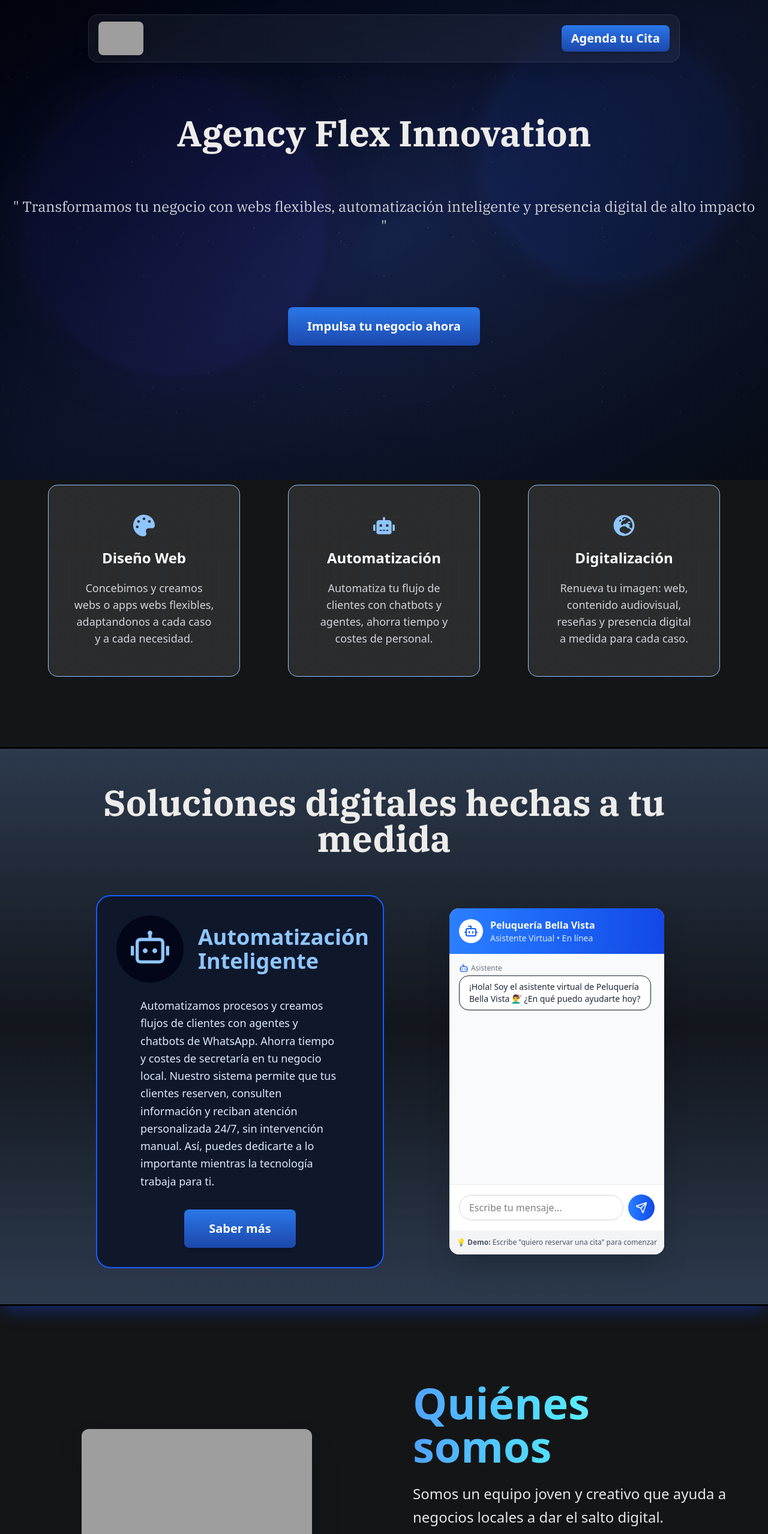
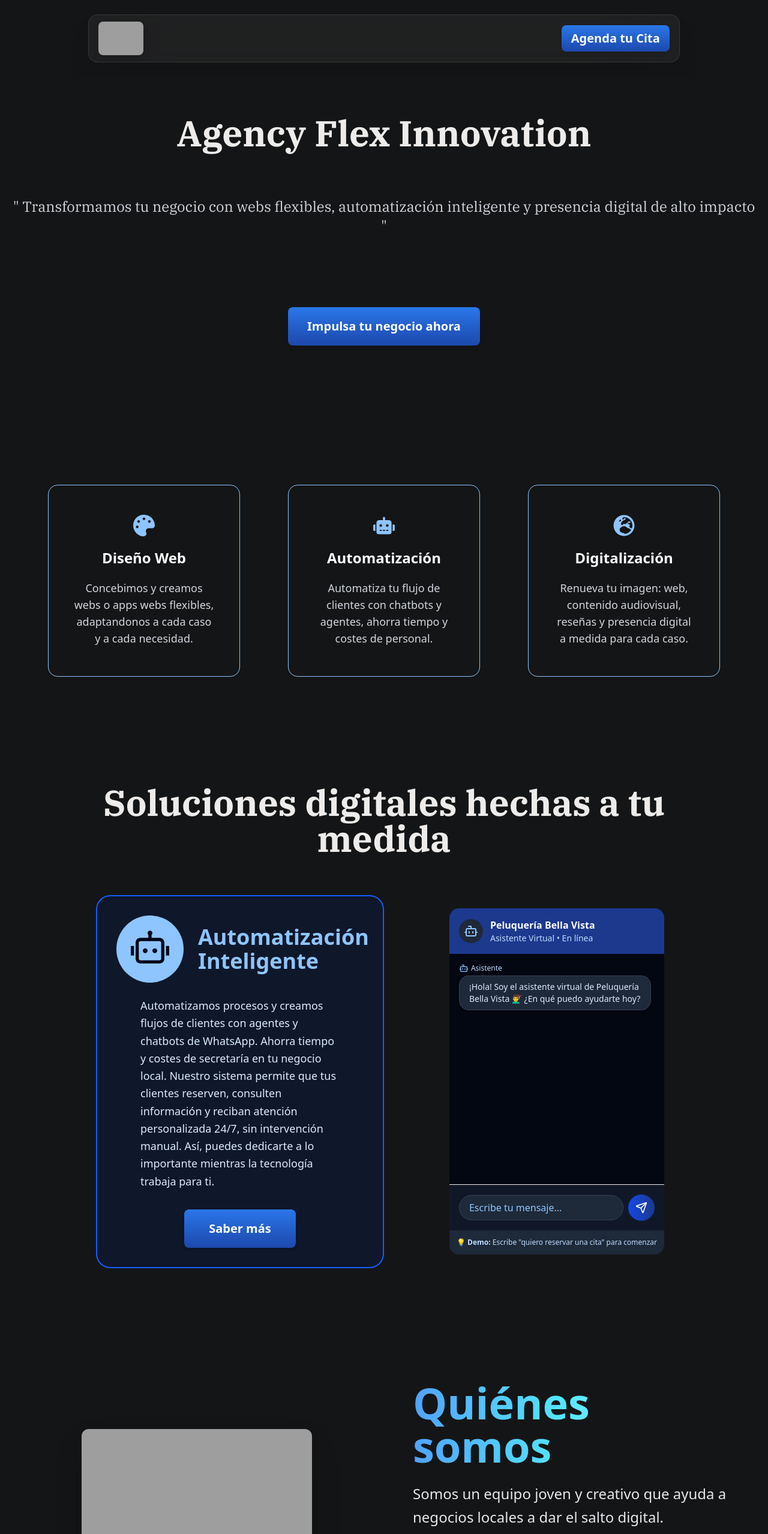
Before and after one commit to efeluxy/digital-agencyflexinnovations-personal, a React (Vite) app: page / in a window 1280 px wide. Shown: the top 2557 px of the page at 60% size. Built offline with nearby package versions, Linux system fonts and the light colour scheme; grey boxes are pictures that could not be loaded.

Commit message:
Cambios estructurales generales
Eliminación de fondos y shadows innecesarios y creación de la estructura del footer.

```diff
--- a/src/components/ChatBot.tsx
+++ b/src/components/ChatBot.tsx
@@ -407,16 +407,16 @@
   };
 
   return (
-    <div className="md:max-w-md mx-auto bg-white rounded-2xl shadow-2xl overflow-hidden">
+  <div className="md:max-w-md mx-auto bg-gray-900 rounded-2xl overflow-hidden">
       {/* Header */}
-      <div className="bg-gradient-to-r from-blue-500 to-blue-700 p-4">
+  <div className="bg-blue-900 p-4">
         <div className="flex items-center">
-          <div className="w-10 h-10 bg-white rounded-full flex items-center justify-center mr-3">
-            <Bot className="w-6 h-6 text-blue-600" />
+          <div className="w-10 h-10 bg-gray-800 rounded-full flex items-center justify-center mr-3">
+            <Bot className="w-6 h-6 text-blue-300" />
           </div>
           <div>
             <h2 className="text-white font-semibold">Peluquería Bella Vista</h2>
-            <p className="text-blue-100 text-sm">
+            <p className="text-blue-200 text-sm">
               Asistente Virtual • En línea
             </p>
           </div>
@@ -424,7 +424,7 @@
       </div>
 
       {/* Messages */}
-      <div className="h-96 overflow-y-auto p-4 space-y-4 bg-gray-50">
+  <div className="h-96 overflow-y-auto p-4 space-y-4 bg-gray-950">
         {messages.map((message) => (
           <div
             key={message.id}
@@ -435,22 +435,22 @@
             <div className="max-w-xs">
               {message.sender === "bot" && (
                 <div className="flex items-center mb-1">
-                  <Bot className="w-4 h-4 text-blue-600 mr-1" />
-                  <span className="text-xs text-gray-500">Asistente</span>
+                  <Bot className="w-4 h-4 text-blue-300 mr-1" />
+                  <span className="text-xs text-blue-200">Asistente</span>
                 </div>
               )}
               {message.sender === "user" && (
                 <div className="flex items-center justify-end mb-1">
-                  <span className="text-xs text-gray-500">Tú</span>
-                  <User className="w-4 h-4 text-green-600 ml-1" />
+                  <span className="text-xs text-green-200">Tú</span>
+                  <User className="w-4 h-4 text-green-300 ml-1" />
                 </div>
               )}
 
               <div
                 className={`rounded-2xl px-4 py-2 ${
                   message.sender === "user"
-                    ? "bg-gradient-to-r from-blue-500 to-blue-700 text-white"
-                    : "bg-white text-gray-800 shadow-sm border"
+                    ? "bg-gradient-to-r from-blue-700 to-blue-900 text-white"
+                    : "bg-gray-800 text-blue-100 shadow-sm border border-gray-700"
                 }`}
               >
                 <p className="text-sm whitespace-pre-wrap">{message.text}</p>
@@ -466,7 +466,7 @@
       </div>
 
       {/* Input */}
-      <div className="p-4 border-t bg-white">
+      <div className="p-4 border-t bg-gray-900">
         <div className="flex items-center space-x-2">
           <input
             type="text"
@@ -474,11 +474,11 @@
             onChange={(e) => setInputText(e.target.value)}
             onKeyPress={(e) => e.key === "Enter" && handleSendMessage()}
             placeholder="Escribe tu mensaje..."
-            className="flex-1 px-4 py-2 border text-black border-gray-300 rounded-full focus:outline-none focus:ring-2 focus:ring-blue-500 focus:border-transparent min-w-0"
+            className="flex-1 px-4 py-2 border bg-gray-800 text-blue-100 border-gray-700 rounded-full focus:outline-none focus:ring-2 focus:ring-blue-500 focus:border-transparent min-w-0 placeholder:text-blue-300"
           />
           <button
             onClick={handleSendMessage}
-            className="flex-shrink-0 min-w-[44px] h-[44px] flex items-center justify-center bg-gradient-to-r from-blue-500 to-blue-700 text-white rounded-full hover:from-blue-600 hover:to-blue-800 transition-all duration-300 transform cursor-pointer hover:scale-105"
+            className="flex-shrink-0 min-w-[44px] h-[44px] flex items-center justify-center bg-gradient-to-r from-blue-700 to-blue-900 text-white rounded-full hover:from-blue-800 hover:to-blue-950 transition-all duration-300 transform cursor-pointer hover:scale-105"
           >
             <Send className="w-5 h-5" />
           </button>
@@ -486,9 +486,8 @@
       </div>
 
       {/* Demo Instructions */}
-      <div className="bg-gray-100 p-3 text-xs text-gray-600 text-center">
-        💡 <strong>Demo:</strong> Escribe "quiero reservar una cita" para
-        comenzar
+      <div className="bg-gray-800 p-3 text-xs text-blue-200 text-center">
+        💡 <strong>Demo:</strong> Escribe "quiero reservar una cita" para comenzar
       </div>
     </div>
   );
--- a/src/components/FormField.tsx
+++ b/src/components/FormField.tsx
@@ -30,7 +30,7 @@
           value={value}
           onChange={onChange}
           required={required}
-          className={`p-3 rounded-lg bg-white/10 text-white border border-white/20 focus:outline-none focus:ring-2 focus:ring-blue-400 backdrop-blur-md shadow-md resize-none ${className}`}
+          className={`p-3 rounded-lg bg-gray-800 text-white border border-gray-700 focus:outline-none focus:ring-2 focus:ring-blue-400 resize-none ${className}`}
         />
       ) : type === "label" ? (
         <label
@@ -46,7 +46,7 @@
           placeholder={placeholder}
           value={value}
           onChange={onChange}
-          className={`p-3 rounded-lg bg-white/10 text-white border border-white/20 focus:outline-none focus:ring-2 focus:ring-blue-400 backdrop-blur-md shadow-md ${className}`}
+          className={`p-3 rounded-lg bg-gray-800 text-white border border-gray-700 focus:outline-none focus:ring-2 focus:ring-blue-400 ${className}`}
         />
       )}
     </div>
--- a/src/components/HighlightsCard.tsx
+++ b/src/components/HighlightsCard.tsx
@@ -32,11 +32,11 @@
         <div
           key={index}
           className="w-full h-auto min-w-[220px] max-w-[320px] min-h-[320px] p-10 flex flex-col justify-between items-center
-                      bg-white/10 backdrop-blur-3xl rounded-2xl
+                      rounded-2xl
                       border border-blue-300
                       relative overflow-hidden
                       transition-transform duration-500 ease-out
-                      hover:scale-105 hover:bg-white/20"
+                      hover:scale-105 hover:bg-blue-400/20"
           style={{
             animation: `fadeInUp 0.6s ease-out forwards`,
             animationDelay: `${index * 150}ms`,
--- a/src/components/ServicesCard.tsx
+++ b/src/components/ServicesCard.tsx
@@ -4,13 +4,13 @@
 export default function ServicesCard() {
   return (
     <div
-      className="w-full rounded-3xl backdrop-blur-3xl bg-slate-900 border-2 border-blue-600
+      className="w-full rounded-3xl bg-slate-900 border-2 border-blue-600
                 p-6 md:p-8"
     >
       {/* Encabezado */}
       <div className="flex flex-col sm:flex-row items-center gap-4 md:gap-6">
-        <div className="p-3 md:p-6 bg-slate-950 rounded-full flex justify-center items-center flex-shrink-0">
-          <RiRobot2Line className="w-10 h-10 md:w-16 md:h-16 text-blue-300" />
+        <div className="p-3 md:p-6 bg-blue-300 rounded-full flex justify-center items-center flex-shrink-0">
+          <RiRobot2Line className="w-10 h-10 md:w-16 md:h-16 text-slate-950" />
         </div>
         <h2 className="text-lg md:text-3xl lg:text-4xl font-bold text-blue-300 text-center sm:text-left break-words">
           Automatización Inteligente
--- a/src/layouts/BackgroundThemes.tsx
+++ b/src/layouts/BackgroundThemes.tsx
@@ -1,41 +1,48 @@
+// 🌙 TEMA OSCURO: Midnight Sky (Cielo de Medianoche)
+// export const MidnightSkyTheme = () => (
+//   <div className="fixed inset-0 z-0 w-full overflow-hidden">
+//     {/* Gradiente base noche */}
+//     <div className="absolute inset-0 bg-gradient-to-br from-slate-950 via-blue-950/80 to-slate-900" />
+
+//     {/* Estrellas pequeñas */}
+//     <div
+//       className="absolute inset-0 opacity-40"
+//       style={{
+//         backgroundImage: `
+//           radial-gradient(1px 1px at 20% 30%, white, transparent),
+//           radial-gradient(1px 1px at 60% 70%, white, transparent),
+//           radial-gradient(1px 1px at 50% 50%, white, transparent),
+//           radial-gradient(1px 1px at 80% 10%, white, transparent),
+//           radial-gradient(1px 1px at 90% 60%, white, transparent),
+//           radial-gradient(1px 1px at 33% 80%, white, transparent),
+//           radial-gradient(1px 1px at 15% 55%, white, transparent)
+//         `,
+//         backgroundSize: '200px 200px, 300px 300px, 250px 250px, 280px 280px, 220px 220px, 260px 260px, 290px 290px',
+//         backgroundPosition: '0 0, 40px 60px, 130px 270px, 70px 100px, 150px 50px, 220px 180px, 90px 220px'
+//       }}
+//     />
+
+//     {/* Nebulosa azul/púrpura */}
+//     <div className="absolute top-1/14 right-1/20 w-[400px] h-[400px] bg-blue-800/15 rounded-full shadow-[0_0_50px] shadow-blue-900/60 blur-[5px]" />
+//     <div className="absolute bottom-3/14 left-1/30 w-[500px] h-[500px] bg-indigo-700/10 rounded-full shadow-[0_0_70px] shadow-indigo-950/80 blur-[5px]" />
+
+//     {/* Grid sutil futurista */}
+//     <div
+//       className="absolute inset-0 opacity-[0.03]"
+//       style={{
+//         backgroundImage: 'linear-gradient(rgba(59, 130, 246, 0.1) 1px, transparent 1px), linear-gradient(90deg, rgba(59, 130, 246, 0.1) 1px, transparent 1px)',
+//         backgroundSize: '100px 100px'
+//       }}
+//     />
+
+//     {/* Viñeta */}
+//     <div className="absolute inset-0 bg-[radial-gradient(ellipse_at_center,_transparent_0%,_rgba(0,0,0,0.5)_100%)]" />
+//   </div>
+// );
+
+
 // 🌙 TEMA OSCURO: Midnight Sky (Cielo de Medianoche)
 export const MidnightSkyTheme = () => (
-  <div className="fixed inset-0 z-0 w-full overflow-hidden">
-    {/* Gradiente base noche */}
-    <div className="absolute inset-0 bg-gradient-to-br from-slate-950 via-blue-950/80 to-slate-900" />
-
-    {/* Estrellas pequeñas */}
-    <div
-      className="absolute inset-0 opacity-40"
-      style={{
-        backgroundImage: `
-          radial-gradient(1px 1px at 20% 30%, white, transparent),
-          radial-gradient(1px 1px at 60% 70%, white, transparent),
-          radial-gradient(1px 1px at 50% 50%, white, transparent),
-          radial-gradient(1px 1px at 80% 10%, white, transparent),
-          radial-gradient(1px 1px at 90% 60%, white, transparent),
-          radial-gradient(1px 1px at 33% 80%, white, transparent),
-          radial-gradient(1px 1px at 15% 55%, white, transparent)
-        `,
-        backgroundSize: '200px 200px, 300px 300px, 250px 250px, 280px 280px, 220px 220px, 260px 260px, 290px 290px',
-        backgroundPosition: '0 0, 40px 60px, 130px 270px, 70px 100px, 150px 50px, 220px 180px, 90px 220px'
-      }}
-    />
-
-    {/* Nebulosa azul/púrpura */}
-    <div className="absolute top-1/14 right-1/20 w-[400px] h-[400px] bg-blue-800/15 rounded-full shadow-[0_0_50px] shadow-blue-900/60 blur-[5px]" />
-    <div className="absolute bottom-3/14 left-1/30 w-[500px] h-[500px] bg-indigo-700/10 rounded-full shadow-[0_0_70px] shadow-indigo-950/80 blur-[5px]" />
-
-    {/* Grid sutil futurista */}
-    <div
-      className="absolute inset-0 opacity-[0.03]"
-      style={{
-        backgroundImage: 'linear-gradient(rgba(59, 130, 246, 0.1) 1px, transparent 1px), linear-gradient(90deg, rgba(59, 130, 246, 0.1) 1px, transparent 1px)',
-        backgroundSize: '100px 100px'
-      }}
-    />
-
-    {/* Viñeta */}
-    <div className="absolute inset-0 bg-[radial-gradient(ellipse_at_center,_transparent_0%,_rgba(0,0,0,0.5)_100%)]" />
-  </div>
+  <div className="fixed inset-0 -z-10 w-full h-full bg-gray-950" />
 );
+export default MidnightSkyTheme;
--- a/src/pages/Services.tsx
+++ b/src/pages/Services.tsx
@@ -4,9 +4,7 @@
 export default function Services() {
   return (
     <section id='Servicios'>
-      <div className="w-full px-6 py-6 md:px-40 md:py-15 shadow-xl/30 shadow-blue-700
-          outline-3 outline-black
-          bg-gradient-to-b from-slate-700/85 via-gray-900/40 to-slate-700/85">
+      <div className="w-full px-6 py-6 md:px-40 md:py-15">
         <h2 className="text-4xl md:text-6xl font-extrabold text-center mb-16" style={{ fontFamily: 'IBM Plex Serif, serif' }}>
           Soluciones digitales hechas a tu medida
         </h2>
```
Also changed, not shown: src/components/Footer.tsx (+44 -2 lines), src/pages/Form.tsx (+75 -31 lines).
